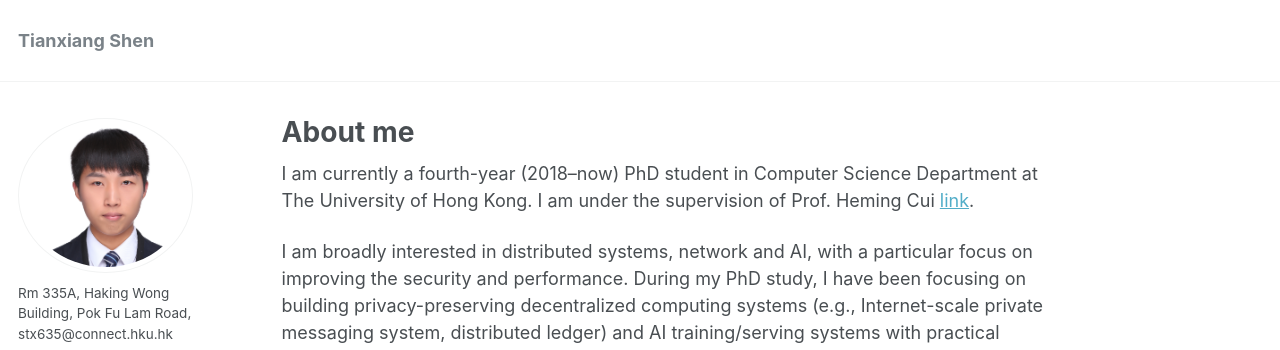
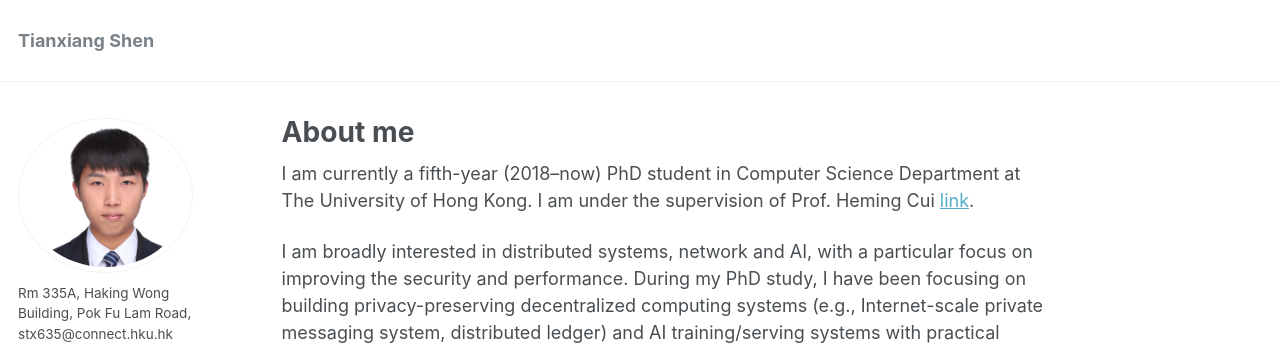
Before and after one commit to tianxiang999/tianxiang999.github.io, a Jekyll site: the page built from _pages/about.md, in a window 1280 px wide and 900 px high. Shown: the top 350 px of the window. Built offline with Jekyll 4.4.1, drawn with Linux system fonts in a browser that asks for light colours; comment, search, counter and statistics services are not loaded; some of the changed text lies outside the part shown.

Commit message:
Update about.md

```diff
--- a/_pages/about.md
+++ b/_pages/about.md
@@ -7,7 +7,7 @@ redirect_from:
   - /about/
   - /about.html
 ---
-I am currently a fourth-year (2018--now) PhD student in Computer Science
+I am currently a fifth-year (2018--now) PhD student in Computer Science
 Department at The University of Hong Kong. I am under the supervision of Prof.
 Heming Cui [link](https://i.cs.hku.hk/~heming/).
 
```
Also changed, not shown: other parts of _pages/about.md (+1 -1 lines).
